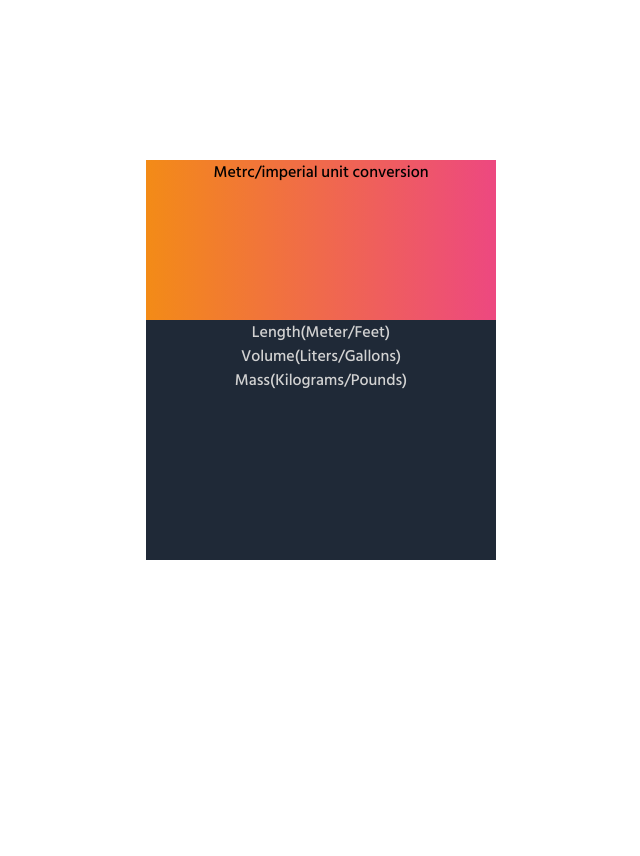
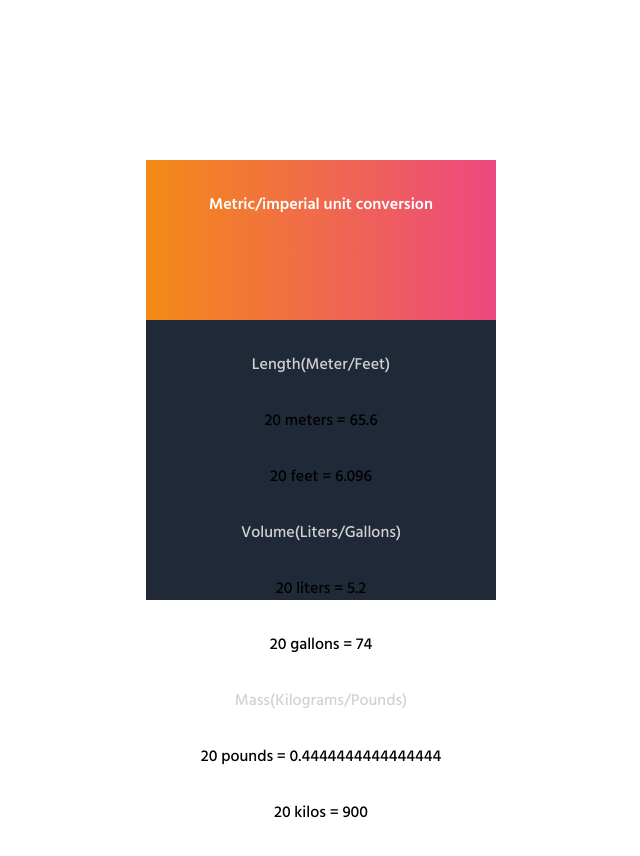
Before and after one commit to AsanteWiebers/Unit-converter, a plain HTML site: page index.html in a window 1280 px wide. Shown: the whole page, without its empty margins (319-959 px from the left). Drawn offline with Linux system fonts and the light colour scheme.

Commit message:
unit functions

```diff
--- a/index.css
+++ b/index.css
@@ -32,6 +32,7 @@ body {
     line-height: 1.5;
 }
 
+/* font colours */
 
 .text-dark {
     color: var(--dark);
@@ -43,6 +44,10 @@ body {
 
 .text-white {
     color: var(--white);
+}
+
+.fw-600 {
+    font-weight: 600;
 }
 
 /* background */
@@ -70,5 +75,9 @@ body {
 }
 
 .dark-bg {
-    height: 30vh;
+    height: 35vh;
 }
+
+p {
+    padding: 2em 0 0 ;
+}
--- a/index.html
+++ b/index.html
@@ -8,20 +8,28 @@
     <link rel="stylesheet" href="/index.css">
     <link rel="preconnect" href="https://fonts.googleapis.com">
     <link rel="preconnect" href="https://fonts.gstatic.com" crossorigin>
-    <link href="https://fonts.googleapis.com/css2?family=Hind+Siliguri:wght@500&display=swap" rel="stylesheet">
+    <link href="https://fonts.googleapis.com/css2?family=Hind+Siliguri:wght@500;600;700&display=swap" rel="stylesheet">
     <title>Unit converter</title>
 </head>
 
 <body>
     <div class="card">
         <div class="linear">
-            <p>Metrc/imperial unit conversion</p>
-            <p class="elem1"></p>
+            <p class="text-white fw-600">Metric/imperial unit conversion</p>
+            <p id="elem1"></p>
         </div>
         <div class="dark-bg">
             <p class="text-grey">Length(Meter/Feet)</p>
+            <p id="length-meter"></p>
+            <p id="length-foot"></p>
+
             <p class="text-grey">Volume(Liters/Gallons)</p>
+            <p id="volume-liter"></p>
+            <p id="volume-gallon"></p>
+
             <p class="text-grey">Mass(Kilograms/Pounds)</p>
+            <p id="mass-kilogram"></p>
+            <p id="mass-pound"></p>
         </div>
     </div>
     <script src="/index.js"></script>
--- a/index.js
+++ b/index.js
@@ -1,4 +1,5 @@
 // Save number to a variable in code
+
 
 // When app Loads, do a calcualtion and display the result
 
@@ -6,3 +7,33 @@
 
 // Extra: add an input for the user to change the number
 //  and automaticall recalculates values when it changers
+
+let number1 = 20;
+let meterToFeet = 3.28;
+let feetToMeter = 0.3048;
+
+let literToGallon = 0.26;
+let gallonToliter = 3.7;
+
+let kiloToPound = 45;
+let poundToKilos = 45;
+
+function lengthUnit() {
+
+   document.getElementById('length-meter').textContent = number1 + " meters = " + number1 * meterToFeet;
+   document.getElementById('length-foot').textContent = number1 + " feet = " + number1 * feetToMeter;
+
+}
+
+function volumeUnit() {
+    document.getElementById('volume-liter').textContent = number1 + " liters = " + number1 * literToGallon;
+    document.getElementById('volume-gallon').textContent = number1 + " gallons = " + number1 * gallonToliter;
+}
+
+function massUnit () {
+    document.getElementById('mass-kilogram').textContent = number1 + " pounds = " + number1 / kiloToPound;
+    document.getElementById('mass-pound').textContent = number1 + " kilos = " + number1 * poundToKilos;
+}
+massUnit();
+volumeUnit();
+lengthUnit();
```
